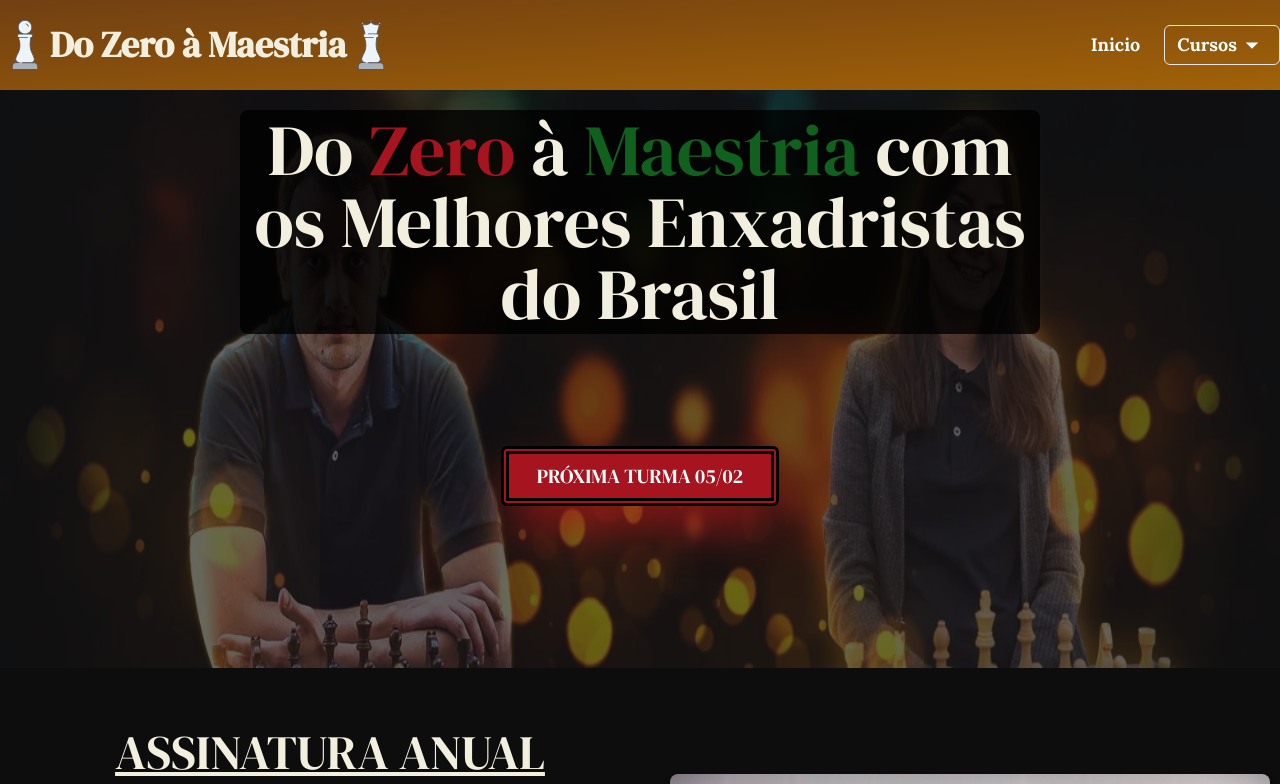
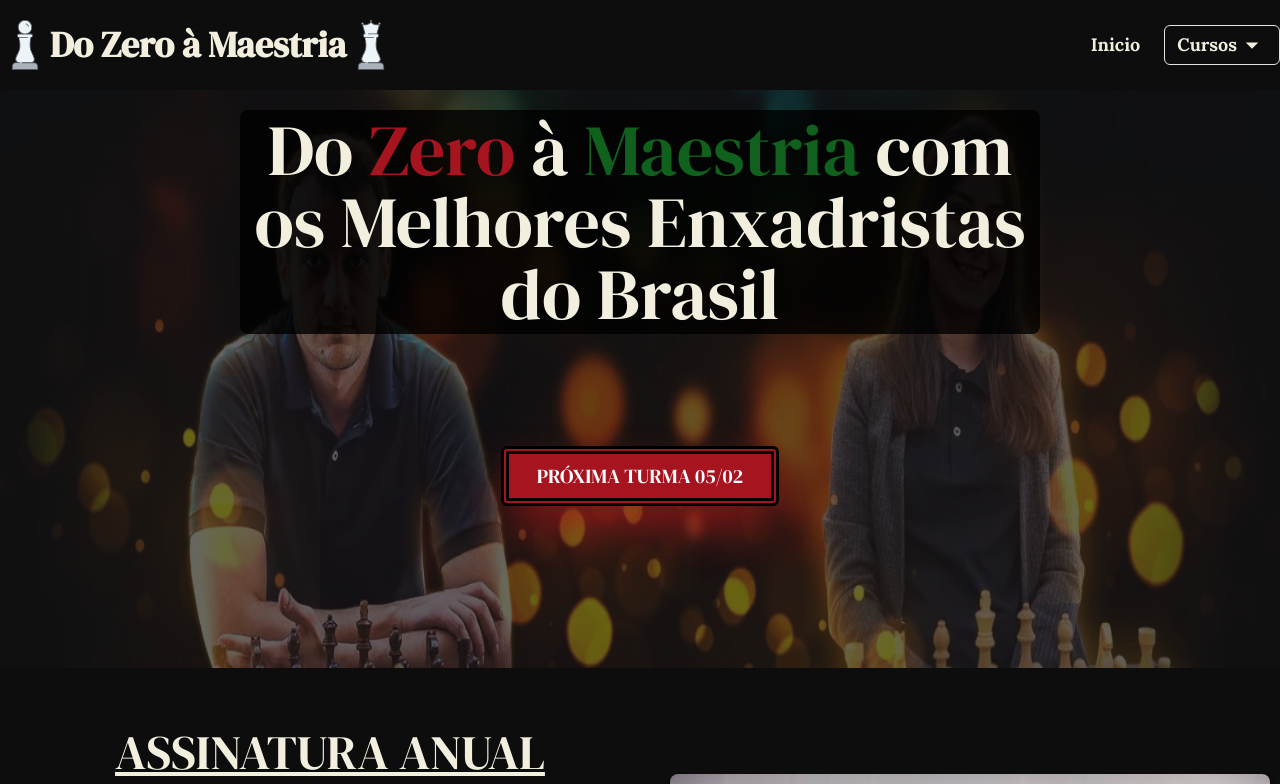
Before and after one commit to devIgor1/gmsupi, a React (Vite) app: page / in a window 1280 px wide. Shown: the top 784 px of the page. Built offline with nearby package versions, Linux system fonts and the light colour scheme.

Commit message:
style: Change color palette

```diff
--- /dev/null
+++ b/src/components/shared/Footer.jsx
@@ -0,0 +1,9 @@
+const Footer = () => {
+  return (
+    <div className="bg-black text-white flex-center h-11 font-poppins">
+      <h1>© 2023 by GM Luis Paulo Supi & MF Julia Alboredo</h1>
+    </div>
+  )
+}
+
+export default Footer
--- a/src/components/shared/Header.jsx
+++ b/src/components/shared/Header.jsx
@@ -17,8 +17,8 @@ import Logo from "./Logo"
 
 const Header = () => {
   return (
-    <header className="w-full bg-gradient-to-br from-yellow-900 to-yellow-700">
-      <nav className="wrapper flex-between font-lora text-white">
+    <header className="w-full bg-[#0D0D0D]">
+      <nav className="wrapper flex-between font-lora text-[#F2EFDF]">
         <Logo />
         <div className="text-lg font-bold flex-between gap-6">
           <a href="/">Inicio</a>
@@ -26,9 +26,9 @@ const Header = () => {
             <Menubar>
               <MenubarMenu>
                 <MenubarTrigger>
-                  Cursos{" "}
+                  Cursos
                   <span>
-                    <MdOutlineArrowDropDown size={30} color="#fff" />
+                    <MdOutlineArrowDropDown size={30} color="#F2EFDF" />
                   </span>
                 </MenubarTrigger>
                 <MenubarContent className="text-[#7B4610] font-bold">
--- a/src/components/shared/MobileNav.jsx
+++ b/src/components/shared/MobileNav.jsx
@@ -16,7 +16,7 @@ import Logo from "./Logo"
 
 const MobileNav = () => {
   return (
-    <header className="w-full bg-gradient-to-br from-yellow-900 to-yellow-700">
+    <header className="w-full bg-zinc-950">
       <nav className="wrapper flex-between font-lora text-white">
         <div className="flex items-center">
           <img className="w-[35px]" src={pawn} alt="pawn.svg" />
```
